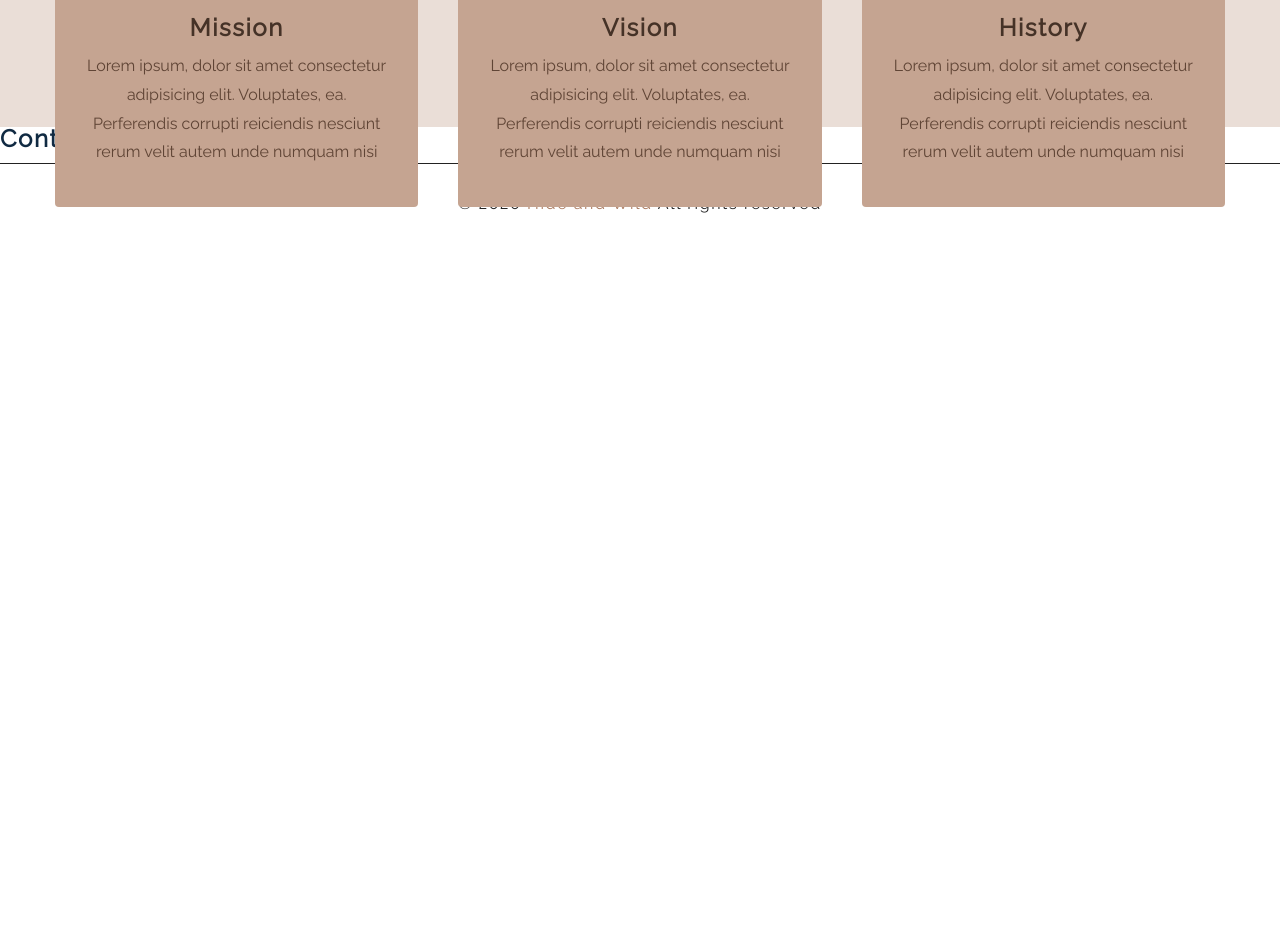
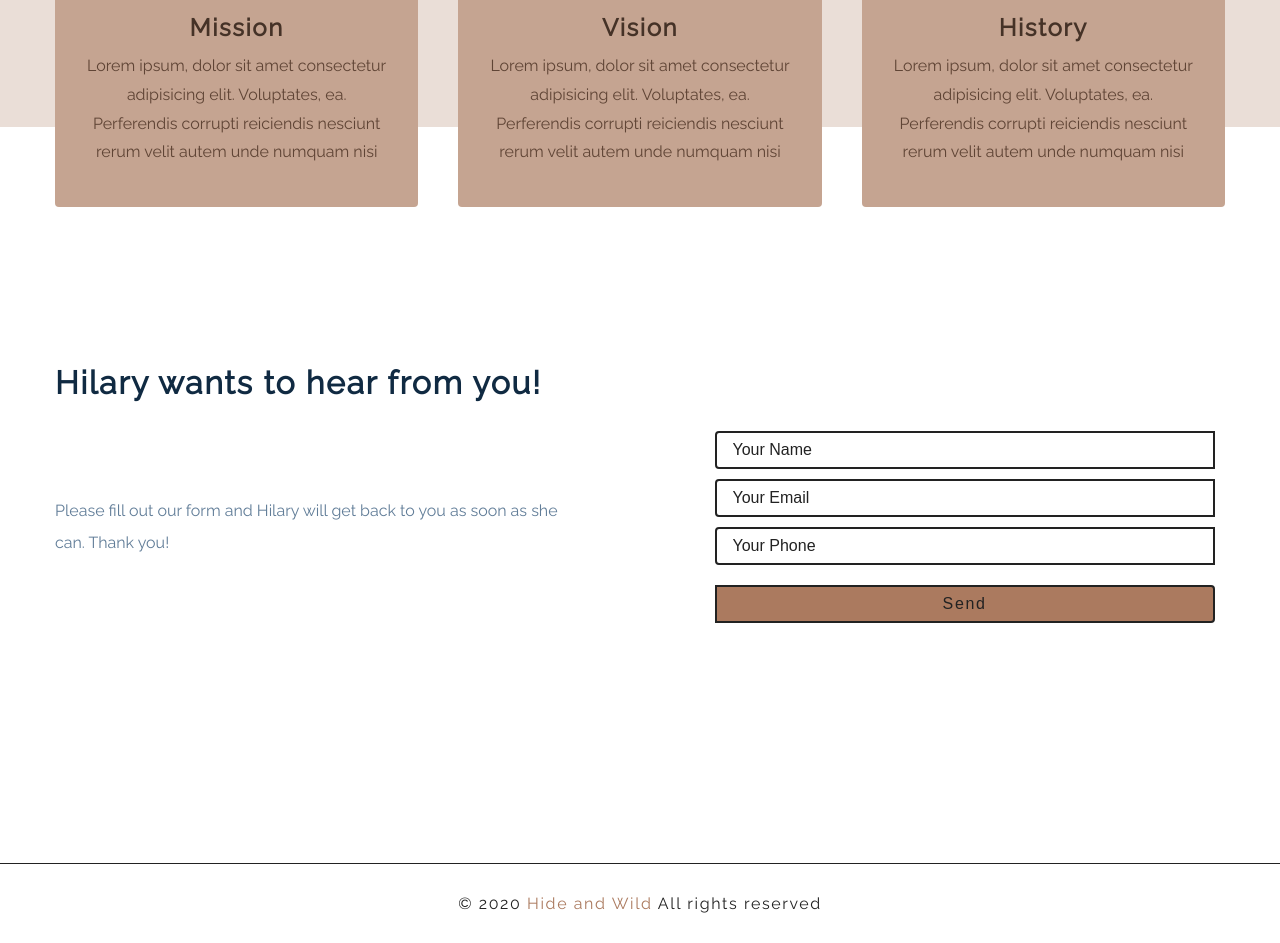
Before and after one commit to kate-mills/sloth-store, a React (Create React App) app: page / in a window 1280 px wide. Shown: the part 1180-2123 px from the top of the page. Before the commit the page ends 1423 px from the top, so only its background shows below. Built offline with nearby package versions, Linux system fonts and the light colour scheme.

Commit message:
Contact Form

```diff
--- a/src/App.js
+++ b/src/App.js
@@ -2,7 +2,7 @@ import React from 'react'
 import { BrowserRouter as Router, Switch, Route } from 'react-router-dom'
 import { Navbar, Sidebar, Footer } from './components'
 
-import {About, Cart, Checkout, Error, Home, PrivateRoute, Products, SingleProduct} from './pages'
+import {About, Cart, Checkout, Error, Home, PrivateRoute, Products, SingleProduct, Success} from './pages'
 
 function App() {
   return (
@@ -16,6 +16,7 @@ function App() {
         <Route exact path="/products"><Products/></Route>
         <Route exact path="/products/:id" children={SingleProduct}/>
         <Route exact path="/checkout"><Checkout/></Route>
+        <Route exact path="/success"><Success/></Route>
         <Route path="*"><Error/></Route>
       </Switch>
       <Footer/>
--- a/src/components/Contact.js
+++ b/src/components/Contact.js
@@ -1,8 +1,34 @@
 import React from 'react'
+import {withRouter} from 'react-router-dom';
 import styled from 'styled-components'
 
 const Contact = () => {
-  return <h4>contact section</h4>
+
+  return (
+    <Wrapper>
+      <div className="section-center">
+        <h3>Hilary wants to hear from you!</h3>
+        <div className="content">
+          <p>Please fill out our form and Hilary will get back to you as soon as she can. Thank you!</p>
+          <form
+            className="contact-form"
+              method="post"
+              netlify-honeypot="bot-field"
+              data-netlify="true"
+              name="contact"
+              action="/success"
+            >
+            <input type="hidden" name="bot-field" />
+            <input type="hidden" name="form-name" value="contact" />
+            <input type="text" className="form-input" placeholder="Your Name" required/>
+            <input type="email" className="form-input" placeholder="Your Email" required/>
+            <input type="tel" className="form-input" placeholder="Your Phone" />
+            <button type="submit" className="submit-btn">send</button>
+          </form>
+        </div>
+      </div>
+    </Wrapper>
+  )
 }
 const Wrapper = styled.section`
   padding: 5rem 0;
@@ -16,9 +42,10 @@ const Wrapper = styled.section`
   }
   .contact-form {
     width: 90vw;
+    margin: 0 auto;
     max-width: 500px;
     display: grid;
-    grid-template-columns: 1fr auto;
+    grid-template-columns: auto;
   }
 
   .form-input,
@@ -28,18 +55,19 @@ const Wrapper = styled.section`
     border: 2px solid var(--clr-black);
   }
   .form-input {
-    border-right: none;
     color: var(--clr-grey-3);
     border-top-left-radius: var(--radius);
     border-bottom-left-radius: var(--radius);
+    display: block;
+    margin-bottom: 10px;
   }
   .submit-btn {
     border-top-right-radius: var(--radius);
     border-bottom-right-radius: var(--radius);
+    margin-top: 10px;
   }
   .form-input::placeholder {
     color: var(--clr-black);
-    text-transform: capitalize;
   }
   .submit-btn {
     background: var(--clr-primary-5);
@@ -69,4 +97,4 @@ const Wrapper = styled.section`
   }
 `
 
-export default Contact
+export default withRouter(Contact);
--- /dev/null
+++ b/src/pages/SuccessPage.js
@@ -0,0 +1,31 @@
+import React from 'react'
+import styled from 'styled-components'
+import { Link } from 'react-router-dom'
+const SuccessPage = () => {
+  return (
+    <Wrapper className="page-100">
+      <section>
+        <h1>Thank You!</h1>
+        <h3>Hilary will get back to you as soon as she can.</h3>
+        <Link to="/" className="btn">Back to Homepage</Link>
+      </section>
+    </Wrapper>
+  )
+}
+
+const Wrapper = styled.main`
+  background: var(--clr-primary-10);
+  display: flex;
+  justify-content: center;
+  align-items: center;
+  text-align: center;
+  h1 {
+    font-size: 8rem;
+  }
+  h3 {
+    text-transform: none;
+    margin-bottom: 2rem;
+  }
+`
+
+export default SuccessPage
--- a/src/pages/index.js
+++ b/src/pages/index.js
@@ -6,5 +6,6 @@ import Home from './HomePage'
 import PrivateRoute from './PrivateRoute'
 import Products from './ProductsPage'
 import SingleProduct from './SingleProductPage'
+import Success from './SuccessPage'
 
-export {About, Cart, Checkout, Error, Home, PrivateRoute, Products, SingleProduct}
+export {About, Cart, Checkout, Error, Home, PrivateRoute, Products, SingleProduct, Success}
```
